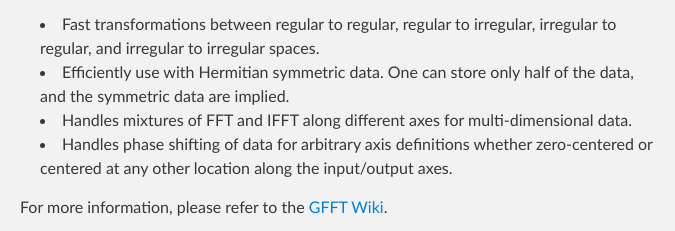
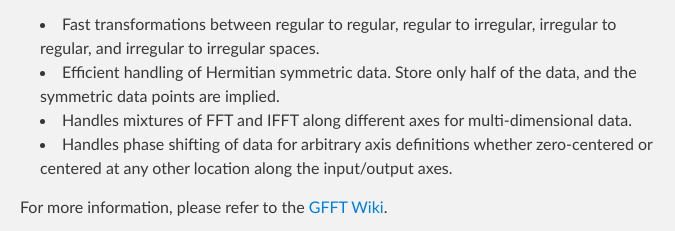
Before and after one commit to mrbell/gfft, a plain HTML site: page index.html in a window 1280 px wide. Shown: the part 528-759 px from the top of the page, 300-975 px from the left. Drawn offline with Linux system fonts and the light colour scheme.

Commit message:
Changed working slightly on homepage.

```diff
--- a/index.html
+++ b/index.html
@@ -42,8 +42,8 @@ the case in applications such as radio interferometry and medical imaging. </p>
 <ul>
 <li>Fast transformations between regular to regular, regular to irregular,
 irregular to regular, and irregular to irregular spaces.</li>
-<li>Efficiently use with Hermitian symmetric data. One can store only half of
-the data, and the symmetric data are implied.</li>
+<li>Efficient handling of Hermitian symmetric data. Store only half of
+the data, and the symmetric data points are implied.</li>
 <li>Handles mixtures of FFT and IFFT along different axes for multi-dimensional
 data.</li>
 <li>Handles phase shifting of data for arbitrary axis definitions whether
```
